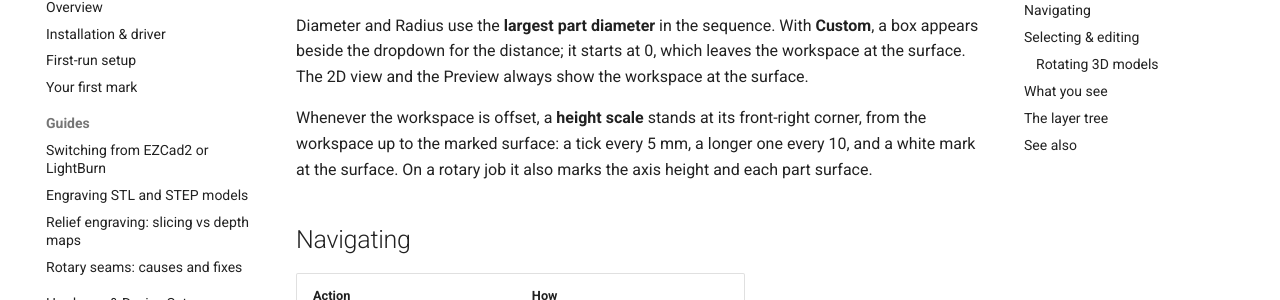
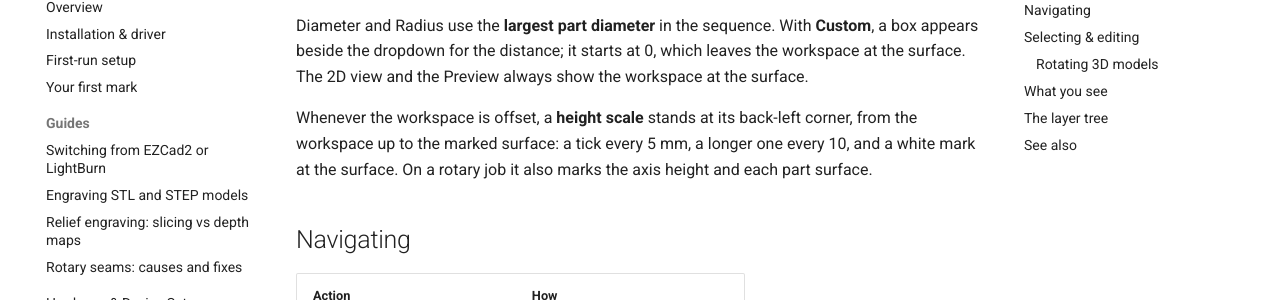
Before and after one commit to Lokahi-Shop/focuz-docs, an MkDocs documentation site: the page built from docs/canvas.md, in a window 1280 px wide and 900 px high, scrolled down 734 px. Shown: the part 152-452 px from the top of the window. Built offline with MkDocs 1.6.1 and Material for MkDocs 9.7.7, drawn with Linux system fonts in a browser that asks for light colours.

Commit message:
Canvas: height scale at the back-left corner
Co-Authored-By: Claude Fable 5.1 <noreply@anthropic.com>

```diff
--- a/docs/canvas.md
+++ b/docs/canvas.md
@@ -26,7 +26,7 @@ Diameter and Radius use the **largest part diameter** in the sequence. With **Cu
 beside the dropdown for the distance; it starts at 0, which leaves the workspace at the surface. The
 2D view and the Preview always show the workspace at the surface.
 
-Whenever the workspace is offset, a **height scale** stands at its front-right corner, from the
+Whenever the workspace is offset, a **height scale** stands at its back-left corner, from the
 workspace up to the marked surface: a tick every 5 mm, a longer one every 10, and a white mark at the
 surface. On a rotary job it also marks the axis height and each part surface.
 
```
